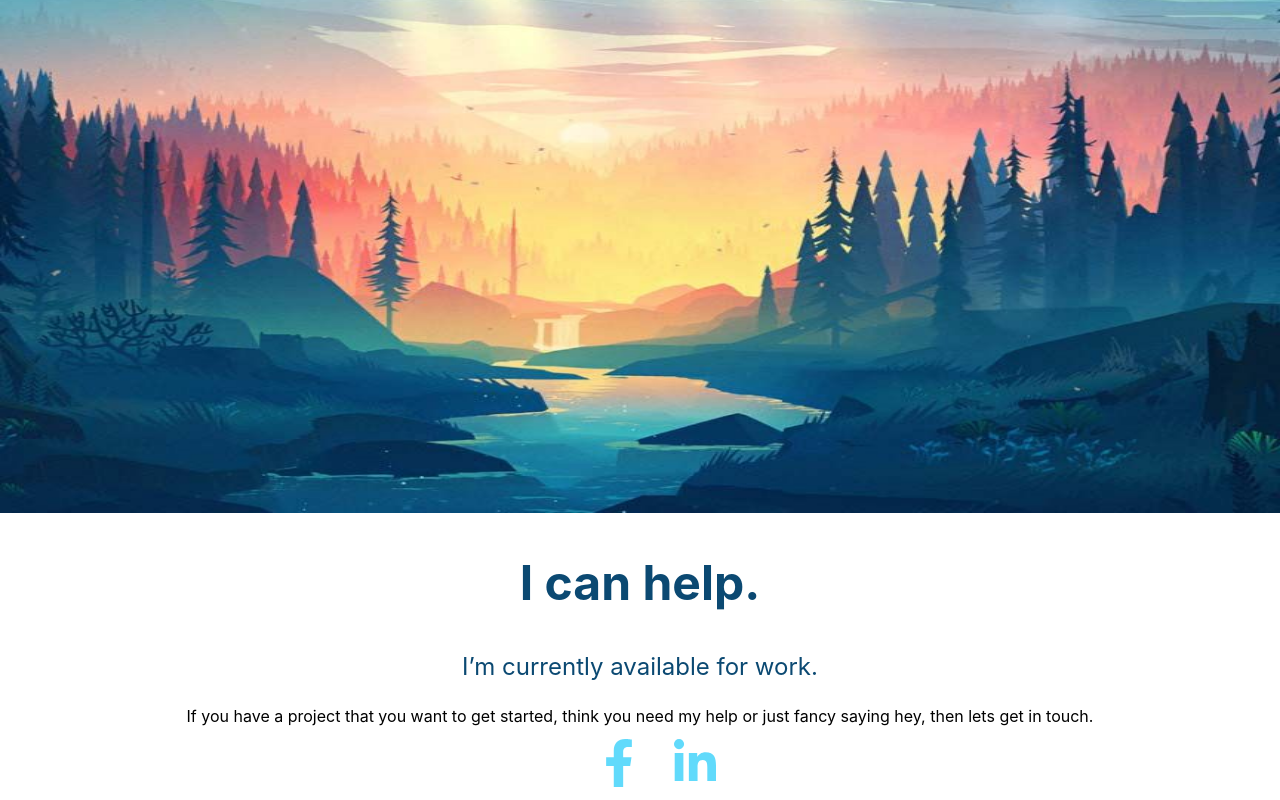
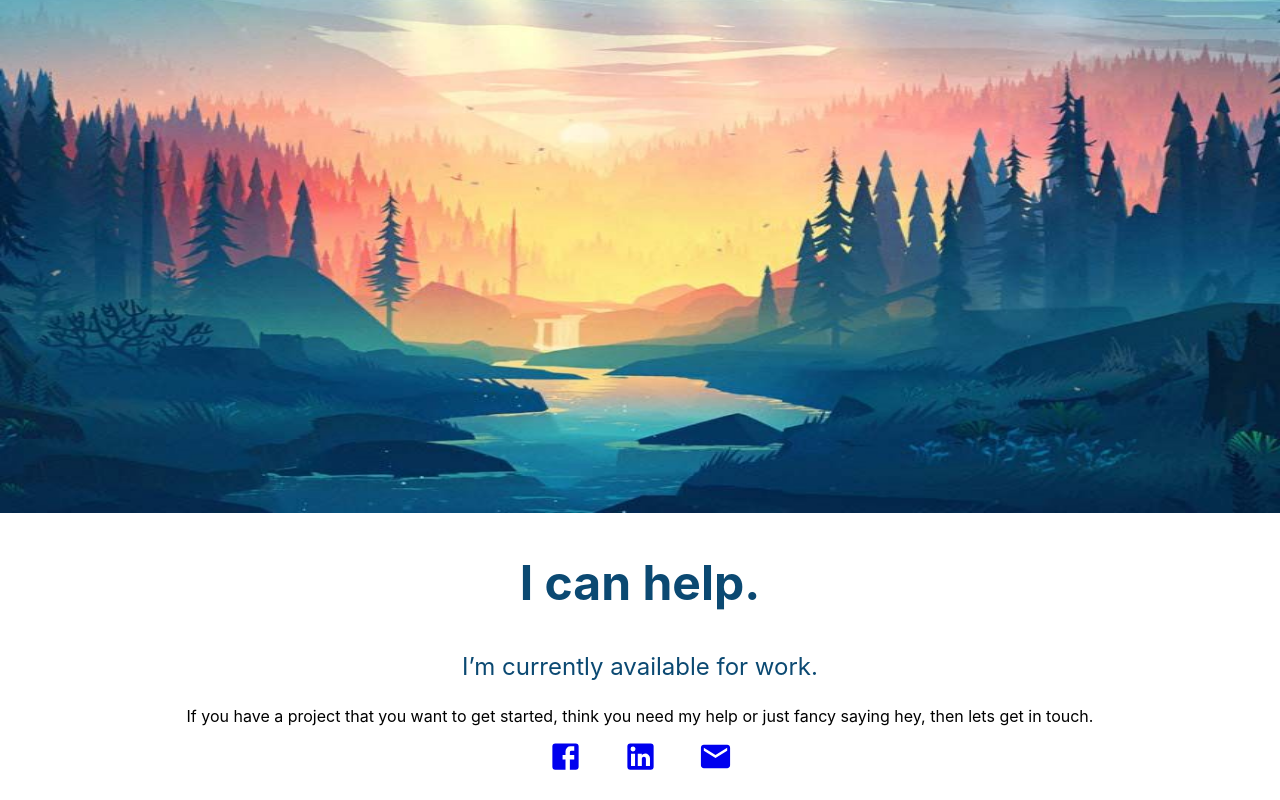
Before and after one commit to 95anmol/personal-website, a React (Create React App) app: page / in a window 1280 px wide. Shown: the part 287-1087 px from the top of the page. Built offline with nearby package versions, Linux system fonts and the light colour scheme.

Commit message:
added contact details

```diff
--- a/package.json
+++ b/package.json
@@ -6,6 +6,8 @@
     "@fortawesome/fontawesome-svg-core": "^1.2.30",
     "@fortawesome/free-brands-svg-icons": "^5.14.0",
     "@fortawesome/react-fontawesome": "^0.1.11",
+    "@material-ui/core": "^4.11.0",
+    "@material-ui/icons": "^4.9.1",
     "@testing-library/jest-dom": "^4.2.4",
     "@testing-library/react": "^9.5.0",
     "@testing-library/user-event": "^7.2.1",
--- a/src/App.css
+++ b/src/App.css
@@ -56,6 +56,12 @@
   height: 20vh;
 }
 
+.mailButton{
+  outline: none;
+  border: none;
+  background-color: white;
+}
+
 .typewriter h4 {
   overflow: hidden; /* Ensures the content is not revealed until the animation */
   border-right: .15em solid orange; /* The typwriter cursor */
@@ -63,7 +69,7 @@
   margin: 0 auto; /* Gives that scrolling effect as the typing happens */
   letter-spacing: .15em; /* Adjust as needed */
   animation:
-          typing 3.5s steps(40, end),
+          typing 2.5s steps(40, end),
           blink-caret .75s step-end infinite;
 }
 
--- a/src/App.tsx
+++ b/src/App.tsx
@@ -1,18 +1,19 @@
-import React from 'react';
-import main from './imagesFolder/main1.jpg'
-import { FontAwesomeIcon } from '@fortawesome/react-fontawesome';
-import {  faFacebookF , faLinkedinIn } from '@fortawesome/free-brands-svg-icons';
-import './App.css';
+import React from "react";
+import main from "./imagesFolder/main1.jpg";
+import MailIcon from "@material-ui/icons/Mail";
+import FacebookIcon from "@material-ui/icons/Facebook";
+import LinkedInIcon from "@material-ui/icons/LinkedIn";
+import "./App.css";
 
 function App() {
   return (
     <div className="App">
       <header className="App-header">
         <img src={main} className="App-logo" alt="image" />
-        <div className = "Name" style={{top: "15%"}}>
+        <div className="Name" style={{ top: "15%" }}>
           <h2>I'm Anmol</h2>
         </div>
-          <div className="typewriter Name" style={{top: "25%"}}>
+        <div className="typewriter Name" style={{ top: "28%" }}>
           <h4>A tech enthusiast</h4>
         </div>
       </header>
@@ -20,35 +21,37 @@ function App() {
         <div className="ICanHelp">
           <h2> I can help. </h2>
         </div>
-            <div className="AvailWork">
-                I’m currently available for work.
+        <div className="AvailWork">I’m currently available for work.</div>
+        <div className="contactMe">
+          If you have a project that you want to get started, think you need my
+          help or just fancy saying hey, then lets get in touch.
         </div>
-            <div className="contactMe">
-                If you have a project that you want to get started, think you need my help or just fancy saying hey, then lets get in touch.
-            </div>
-            <div style={{margin: "1%"}}>
+        <div style={{ margin: "1%" }}>
           <a
-                className="App-link"
             href="https://www.facebook.com/anmol.goel.58/"
             target="_blank"
             rel="noopener noreferrer"
-                style={{margin: "5vh"}}
           >
-                    <FontAwesomeIcon icon={faFacebookF} size="3x"/>
+            <FacebookIcon fontSize="large" />
           </a>
           <a
-                    className="App-link"
             href="https://www.linkedin.com/in/anmolgoel"
             target="_blank"
             rel="noopener noreferrer"
+            style={{ margin: "5vh" }}
           >
-                    <FontAwesomeIcon icon={faLinkedinIn} size="3x"/>
-
+            <LinkedInIcon fontSize="large" />
+          </a>
+          <a
+            href="mailto:95.anmol@gmail.com"
+            target="_blank"
+            rel="noopener noreferrer"
+          >
+            <MailIcon fontSize="large" />
           </a>
         </div>
       </footer>
     </div>
-
   );
 }
 
```
Also changed, not shown: src/imagesFolder/gmail.jpg (added), 1 other file (tests, documents, lock files or other folders). Lines whose indentation alone changed are shown as unchanged.
